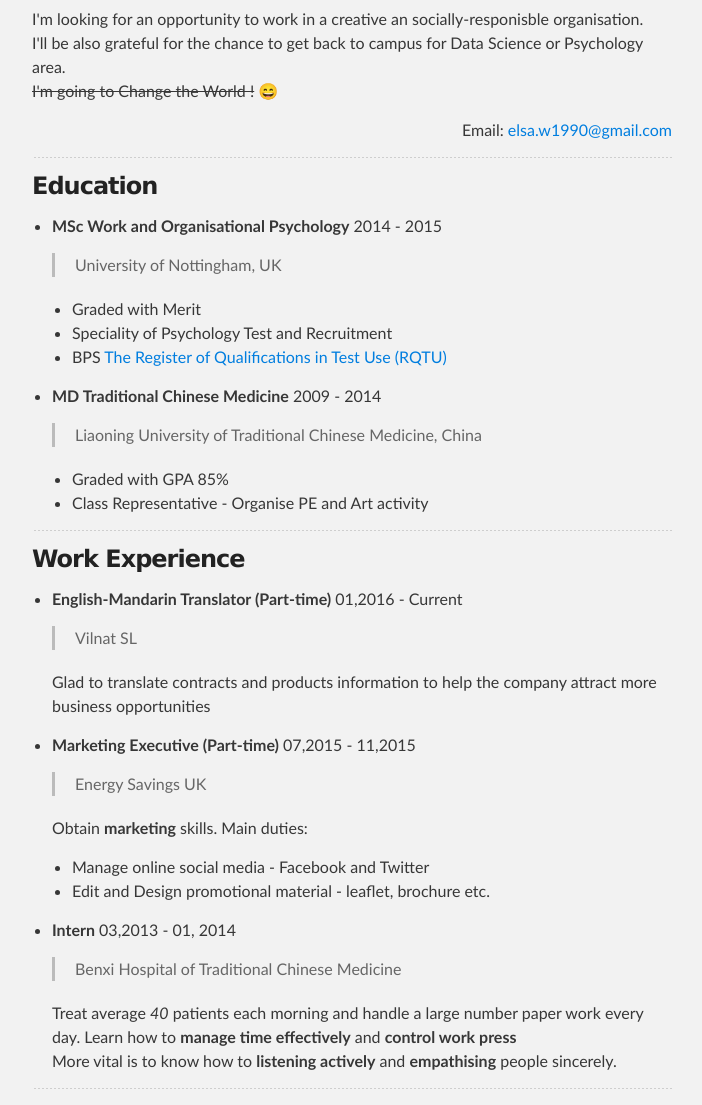
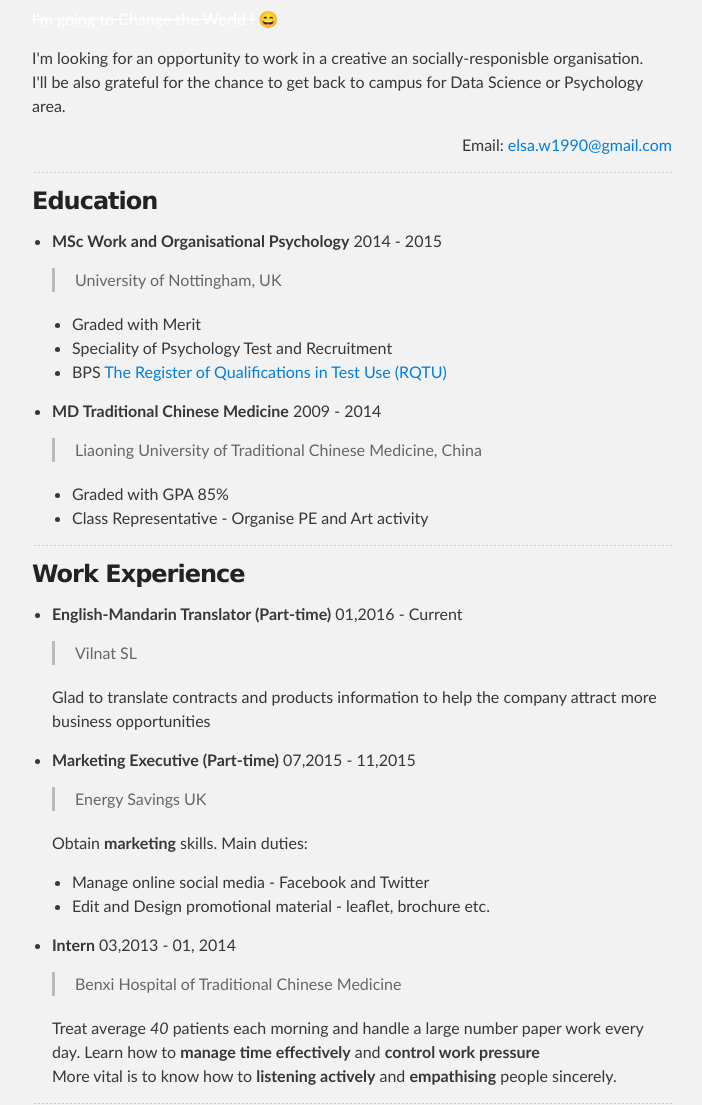
Before and after one commit to fzd9752/Portfolio, a plain HTML site: page index.html in a window 1280 px wide. Shown: the part 600-1705 px from the top of the page, without its empty margins (288-990 px from the left). Drawn offline with Linux system fonts and the light colour scheme.

Commit message:
change cursor and fix typo

```diff
--- a/index.html
+++ b/index.html
@@ -39,11 +39,12 @@
  王一舒
 </h2>
 
+<del style="color:white; cursor: not-allowed;">I'm going to Change the World !</del>  <g-emoji alias="smile" fallback-src="https://assets-cdn.github.com/images/icons/emoji/unicode/1f604.png">😄</g-emoji></p>
 <p>I'm looking for an opportunity to work in a creative an socially-responisble organisation.
 <br>
 I'll be also grateful for the chance to get back to campus for Data Science or Psychology area.
 <br>
-<del>I'm going to Change the World !</del>  <g-emoji alias="smile" fallback-src="https://assets-cdn.github.com/images/icons/emoji/unicode/1f604.png">😄</g-emoji></p>
+
 
 <p align="right"><b>Email:</b> <a href="mailto:elsa.w1990@gmail.com">elsa.w1990@gmail.com</a>
 </p>
@@ -118,7 +119,7 @@ I'll be also grateful for the chance to get back to campus for Data Science or P
 <p>Benxi Hospital of Traditional Chinese Medicine</p>
 </blockquote>
 
-<p>Treat average <em>40</em> patients each morning and handle a large number paper work every day. Learn how to <strong>manage time effectively</strong> and <strong>control work press</strong>
+<p>Treat average <em>40</em> patients each morning and handle a large number paper work every day. Learn how to <strong>manage time effectively</strong> and <strong>control work pressure</strong>
 <br>
 More vital is to know how to <strong>listening actively</strong> and <strong>empathising</strong> people sincerely.  </p>
 </li>
```
